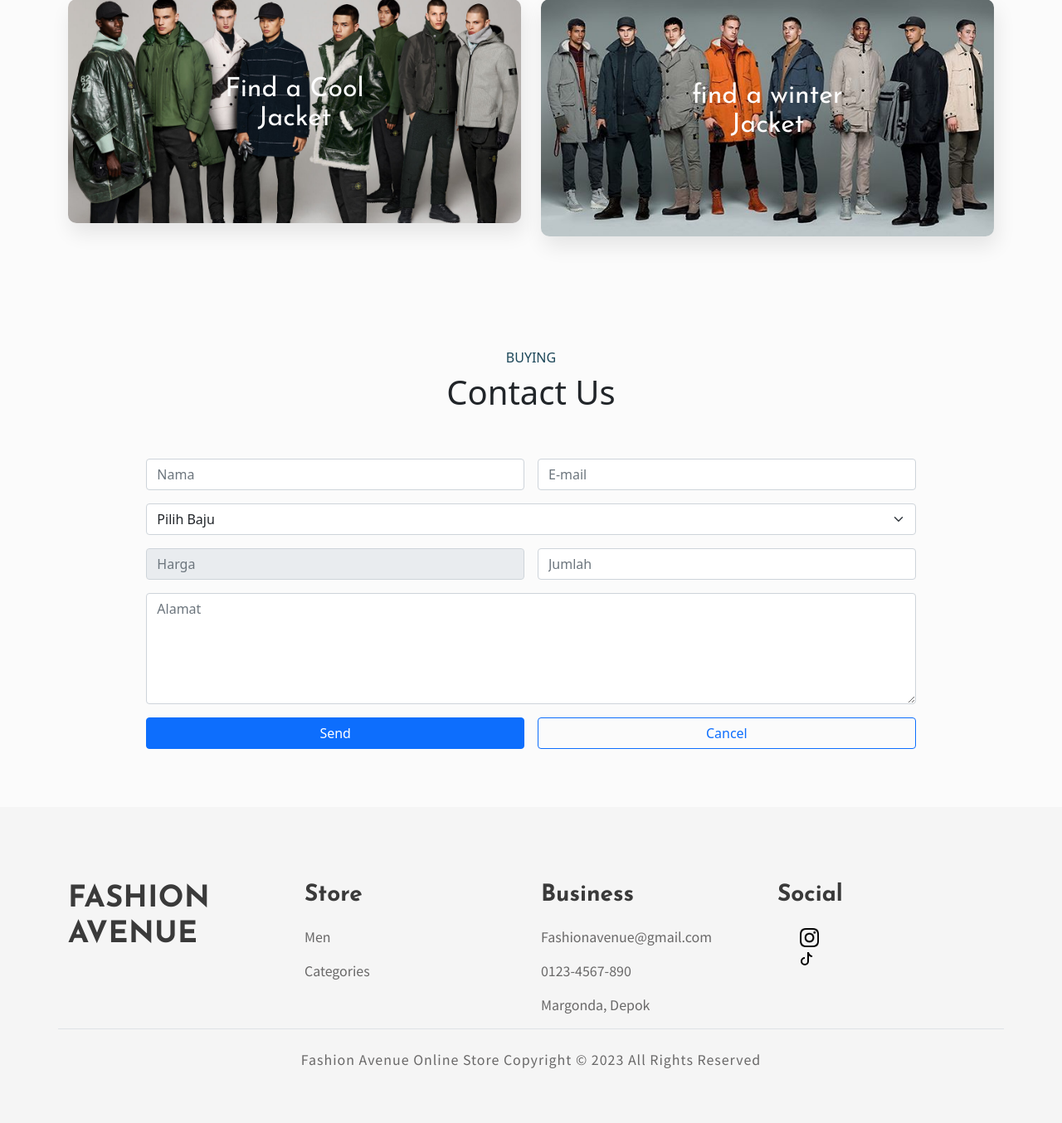
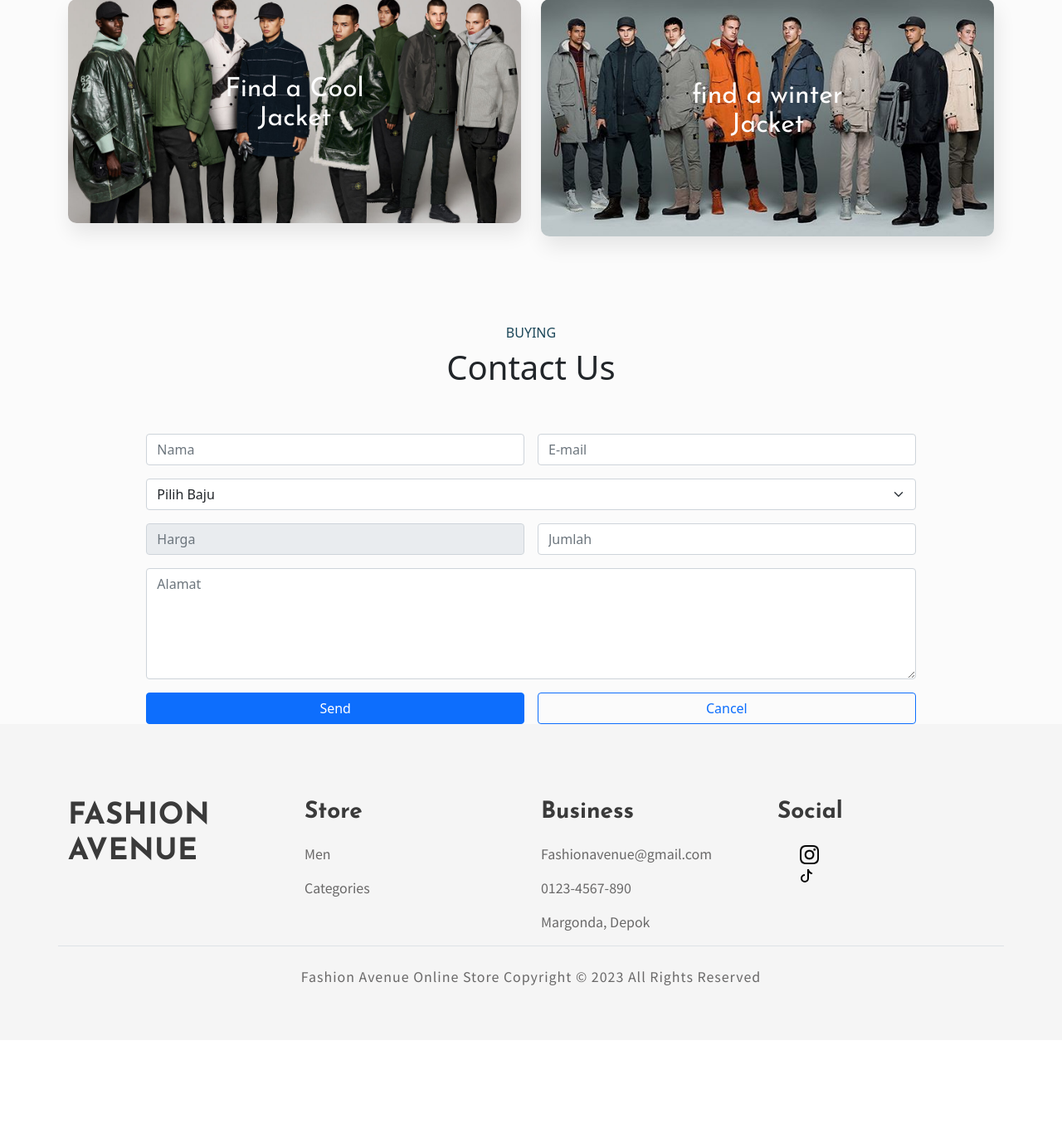
Before and after one commit to Keinin04/keinin04.github.io, a PHP site: page / in a window 1280 px wide. Shown: the part 2088-3442 px from the top of the page at 83% size. After the commit the page ends 3276 px from the top, so only its background shows below. Run offline with PHP 8.4, Linux system fonts and the light colour scheme.

Commit message:
Update main.css

```diff
--- a/style/main.css
+++ b/style/main.css
@@ -300,10 +300,6 @@ section .preview-item .image-preview{
 
 /* CONTACT */
 
-section#contact {
-	padding-top: 30px;
-	padding-bottom: 70px;
-}
 /*
 section#contact .btn-primary {
 	background-color: #2c6c88;
```
